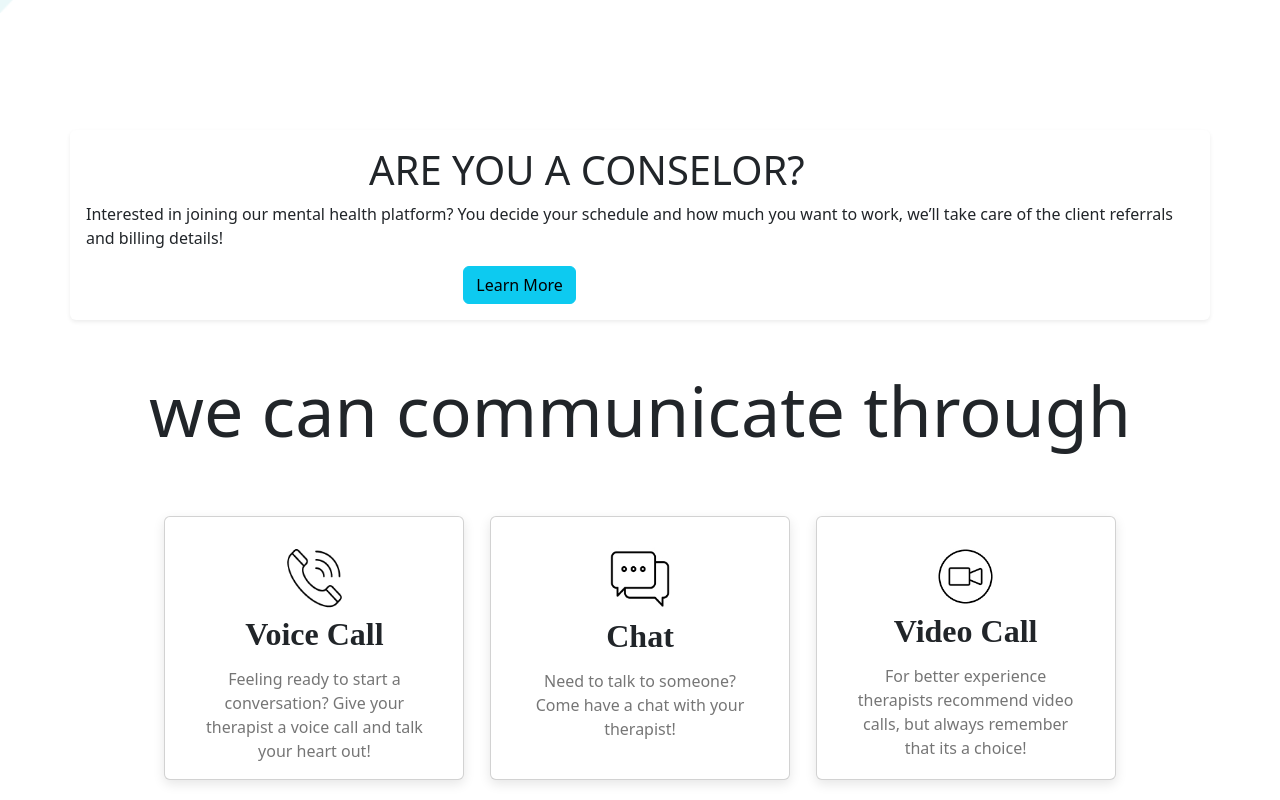
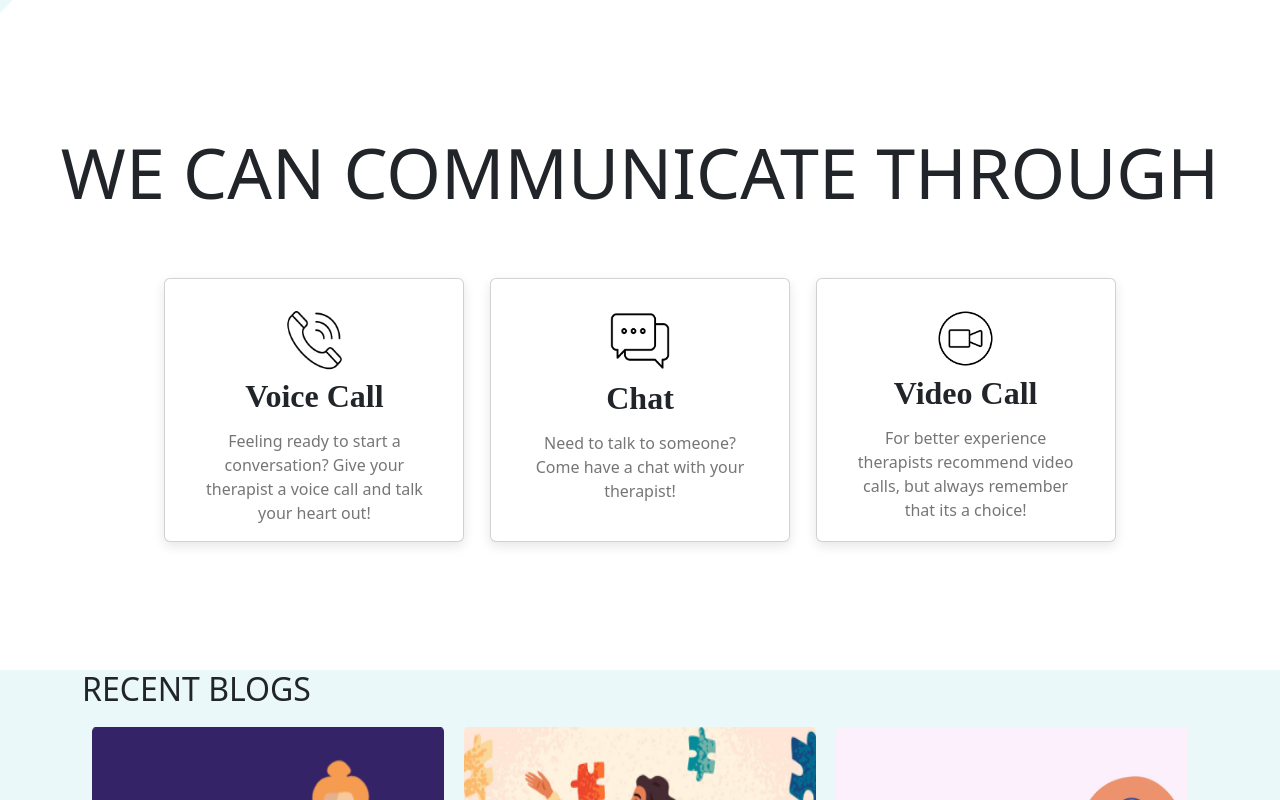
Before and after one commit to Recoded-Spark-Turkey-2022/Vitality, a React (Create React App) app: page / in a window 1280 px wide. Shown: the part 820-1620 px from the top of the page. Built offline with nearby package versions, Linux system fonts and the light colour scheme.

Commit message:
added PurchaseHome and PurchaseCard components

```diff
--- a/src/components/ContactCard/ContactCard.js
+++ b/src/components/ContactCard/ContactCard.js
@@ -7,7 +7,7 @@ import './ContactCard.css'
 function ContactCard (){
     return(
     <div>
-        <h1 className="header1">we can communicate through</h1>
+        <h1 className="header1">WE CAN COMMUNICATE THROUGH</h1>
         <div className="card_cont">
              <div className="card">
           <img src={Call} alt="Avatar" className="img1" />
--- /dev/null
+++ b/src/components/Purchase/PurchaseCard.js
@@ -0,0 +1,3 @@
+import React from "react";
+
+export default PurchaseCard;
--- a/src/pages/home/index.js
+++ b/src/pages/home/index.js
@@ -8,9 +8,9 @@ function Home() {
   return (
     <>
       <BookingHome />
-      <EnrollHome/>
       <ContactCard />
       <SimpleSlider />
+      <EnrollHome/>
     </>
   );
 }
```
Also changed, not shown: src/components/Purchase/PurchaseHome.js (added).
